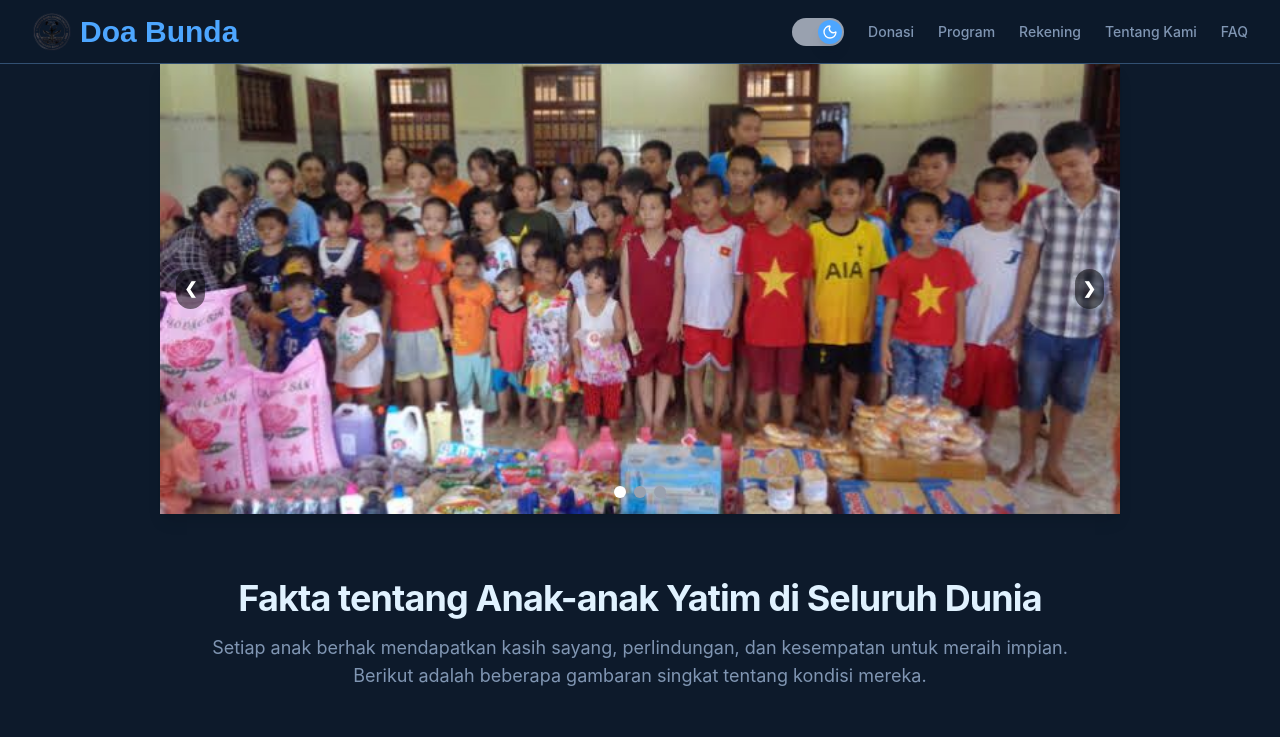
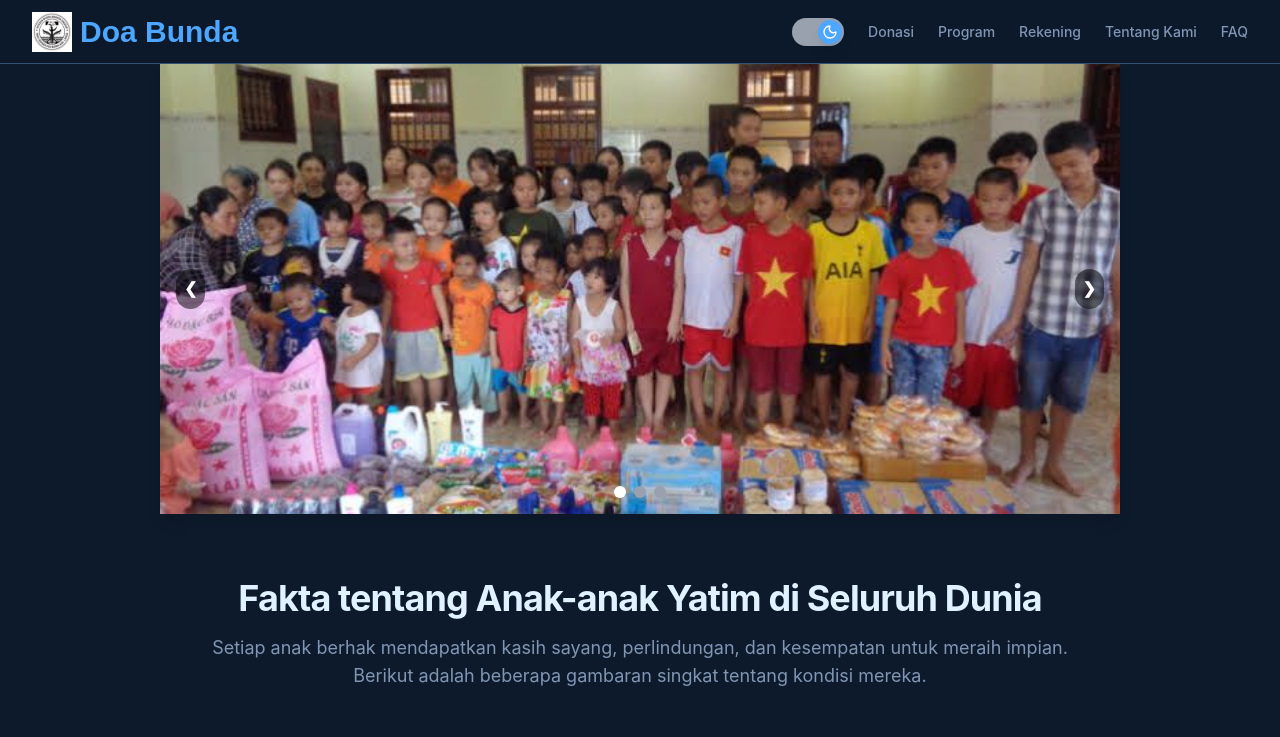
Before and after one commit to almagribii/pantiasuhan_doabunda, a React (Vite) app: page / in a window 1280 px wide. Shown: the top 737 px of the page. Built offline with nearby package versions, Linux system fonts and the light colour scheme; a web font is replaced by a local one.

Commit message:
change logo navbar

```diff
--- a/src/components/layout/navbar.tsx
+++ b/src/components/layout/navbar.tsx
@@ -23,7 +23,7 @@ export function Navbar() {
       <Link to="/" className="flex items-center gap-2 font-bold">
         <img
           className="fill-primary max-h-[40px]"
-          src="/assets/logo/logo_transparant.png"
+          src="/assets/logo/logo.png"
           alt="Logo"
         />
         <span className="font-bawor text-3xl text-primary sm:inline-block">
```
